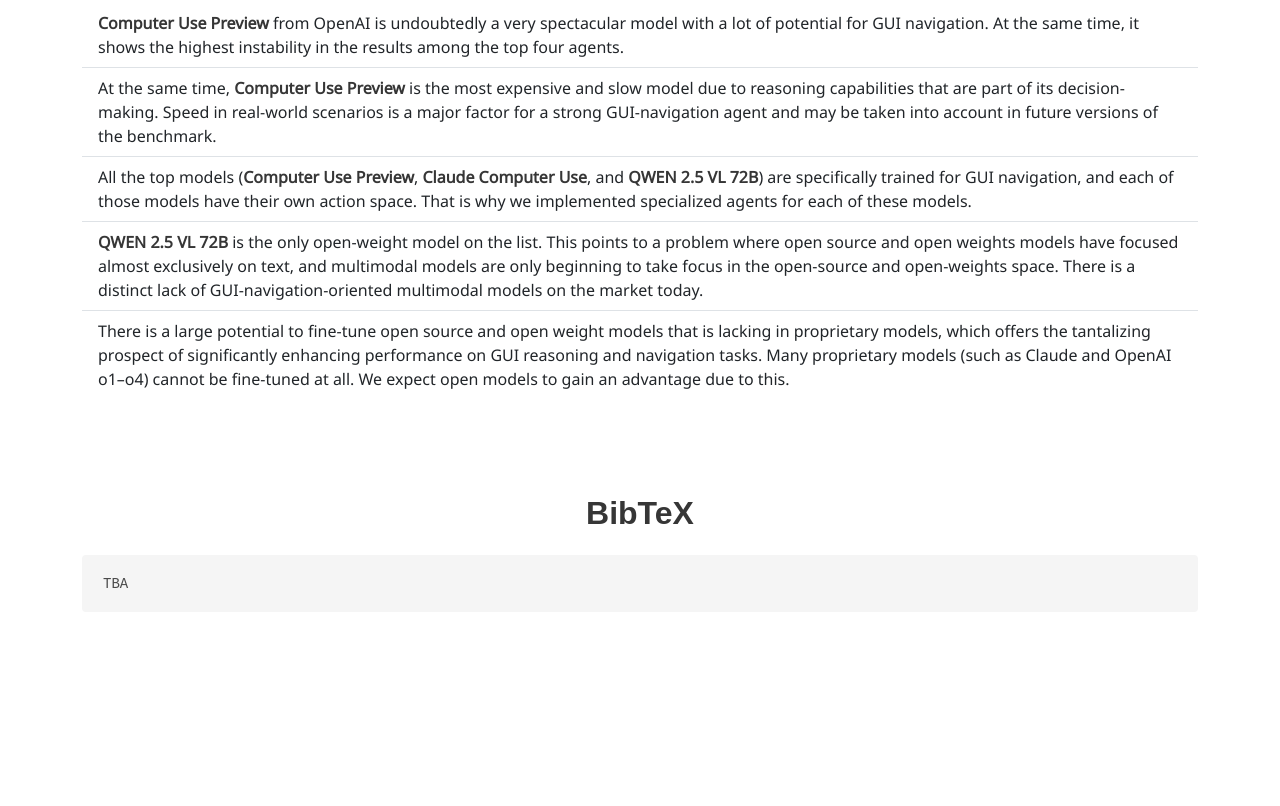
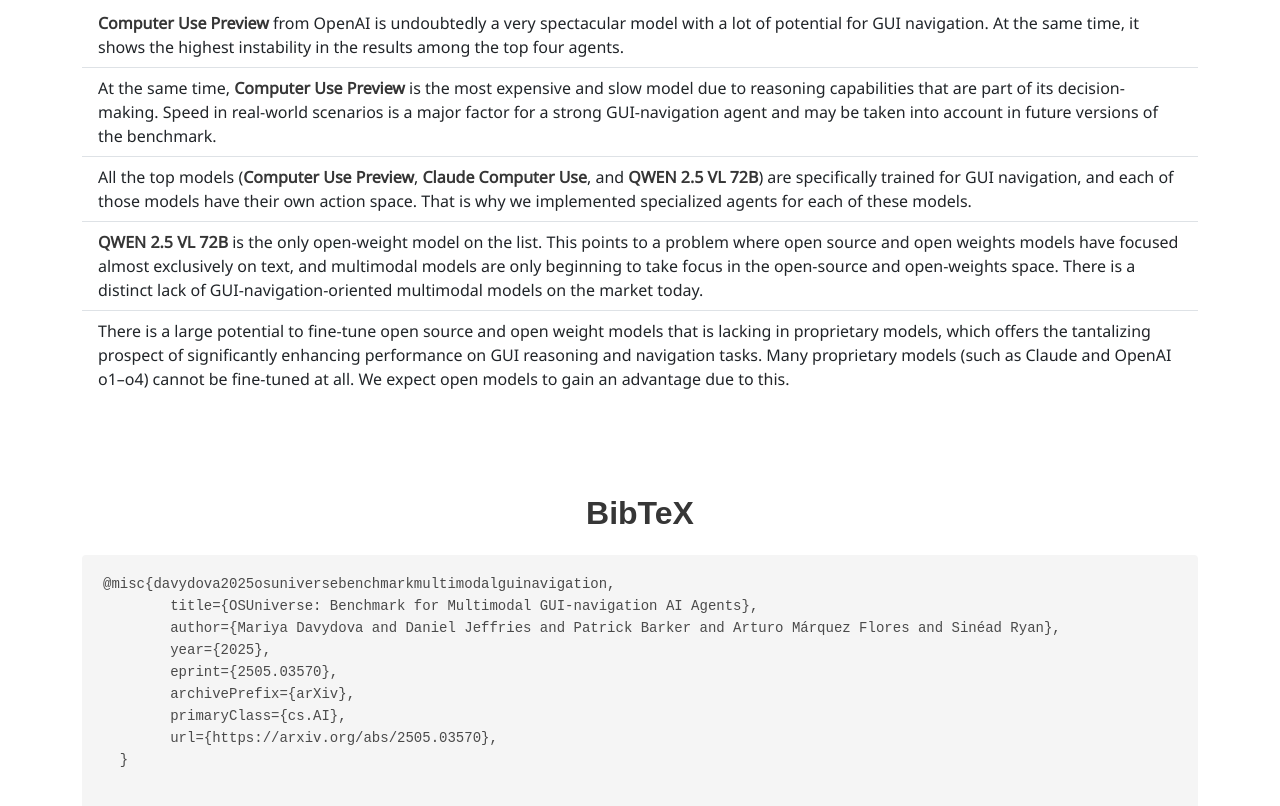
Before and after one commit to agentsea/osuniverse, a plain HTML site: page index.html in a window 1280 px wide. Shown: the part 3147-3953 px from the top of the page. Before the commit the page ends 3823 px from the top, so only its background shows below. Drawn offline with nearby package versions, Linux system fonts and the light colour scheme; some icons are missing; a web font is replaced by a local one.

Commit message:
arXiv link

```diff
--- a/index.html
+++ b/index.html
@@ -209,7 +209,7 @@
               <div class="publication-links">
                 <!-- Arxiv Link -->
                 <span class="link-block">
-                  <a href="#" class="button is-normal is-rounded is-dark">
+                  <a href="https://arxiv.org/abs/2505.03570" class="button is-normal is-rounded is-dark">
                     <span class="icon">
                       <i class="ai ai-arxiv"></i>
                     </span>
@@ -432,7 +432,16 @@
   <section class="section" id="BibTeX">
     <div class="container is-max-desktop content">
       <h2 class="title is-3 has-text-centered">BibTeX</h2>
-      <pre><code>TBA</code></pre>
+      <pre><code>@misc{davydova2025osuniversebenchmarkmultimodalguinavigation,
+        title={OSUniverse: Benchmark for Multimodal GUI-navigation AI Agents},
+        author={Mariya Davydova and Daniel Jeffries and Patrick Barker and Arturo Márquez Flores and Sinéad Ryan},
+        year={2025},
+        eprint={2505.03570},
+        archivePrefix={arXiv},
+        primaryClass={cs.AI},
+        url={https://arxiv.org/abs/2505.03570},
+  }
+  </code></pre>
     </div>
   </section>
 
```
